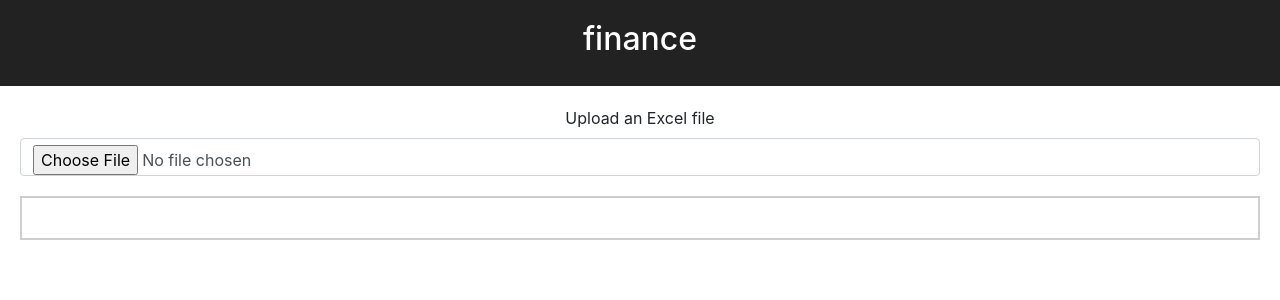
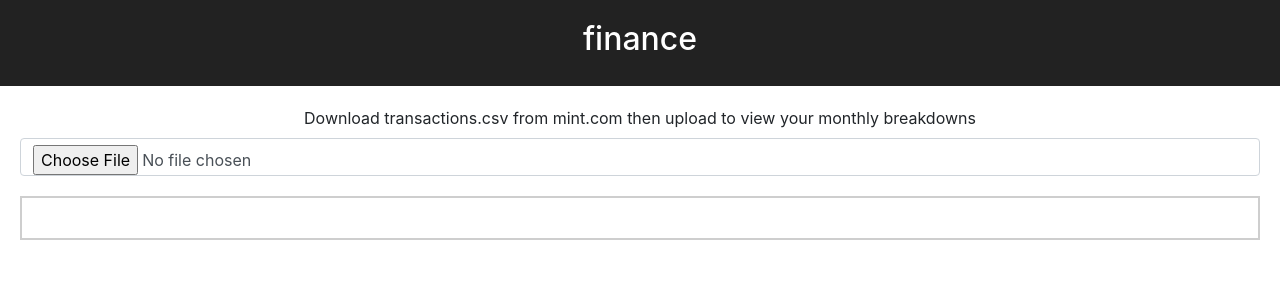
Before and after one commit to mcchung52/finance-app, a React (Create React App) app: page / in a window 1280 px wide. Shown: the top 300 px of the page. Built offline with nearby package versions, Linux system fonts and the light colour scheme.

Commit message:
add detailed description and updated readme

```diff
--- a/src/App.js
+++ b/src/App.js
@@ -357,7 +357,7 @@ class App extends Component {
               <label class="custom-file-label" for="inputGroupFile01">Choose an Excel file</label>
             </div>
           </div> */}
-          <label htmlFor="file">Upload an Excel file</label>
+          <label htmlFor="file">Download transactions.csv from mint.com then upload to view your monthly breakdowns</label>
           <br />
           <input
             type="file"
```
Also changed, not shown: 1 other file (tests, documents, lock files or other folders).
